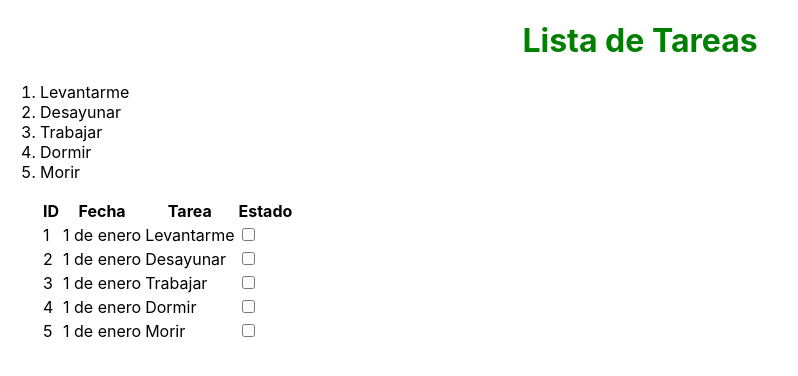
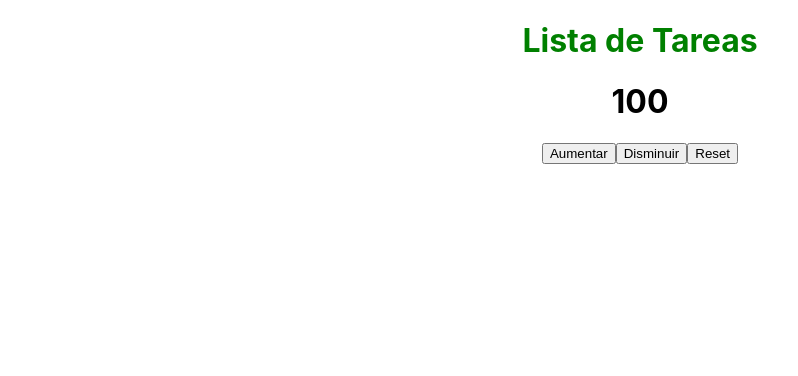
Before and after one commit to tfdaneri/task-list, a React (Create React App) app: page / in a window 1280 px wide. Shown: the top 376 px of the page, without its empty margins (0-798 px from the left). Built offline with nearby package versions, Linux system fonts and the light colour scheme.

Commit message:
Contador

```diff
--- a/src/App.js
+++ b/src/App.js
@@ -1,6 +1,7 @@
 import Header from './components/Header';
 import ListaTareas from './components/ListaTareas';
 import Lista from './components/Tarea';
+import Contador from './components/Contador';
 
 const tareas = [
   { id: 1, hecho: true, nombre: "Levantarme", fecha: "1 de enero" },
@@ -17,8 +18,9 @@ function App() {
         <Header title="Lista de Tareas" color="Green" />
       </header>
       <body>
-        <ListaTareas />
-        <Lista tareas={tareas} />
+        <>
+        <Contador />
+        </>
       </body>
     </div>
   );
--- /dev/null
+++ b/src/components/Contador.js
@@ -0,0 +1,36 @@
+import React, { useState } from "react";
+
+import { useEffect } from "react";
+
+const Contador = () => {
+    const [cuenta, setCuenta] = useState(100);
+
+    const aumentar = () => {
+        setCuenta(cuenta + 1);
+    };
+
+    const disminuir = () => {
+        setCuenta(cuenta - 1);
+    };
+
+    const reset = () => {
+        setCuenta(100);
+    };
+
+    useEffect(() => {
+        console.log('El contador va en ${cuenta}');
+    }, [cuenta]);
+
+    return (
+        <div>
+            <center>
+                <h1>{cuenta}</h1>
+                <button onClick={aumentar}>Aumentar</button>
+                <button onClick={disminuir}>Disminuir</button>
+                <button onClick={reset}>Reset</button>
+            </center>
+        </div>
+    );
+};
+
+export default Contador;
```
